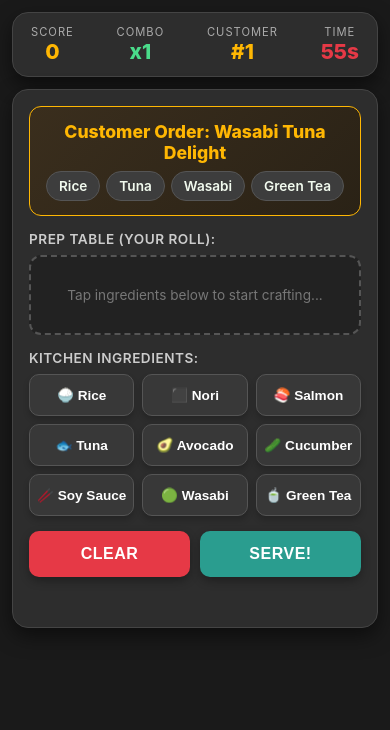
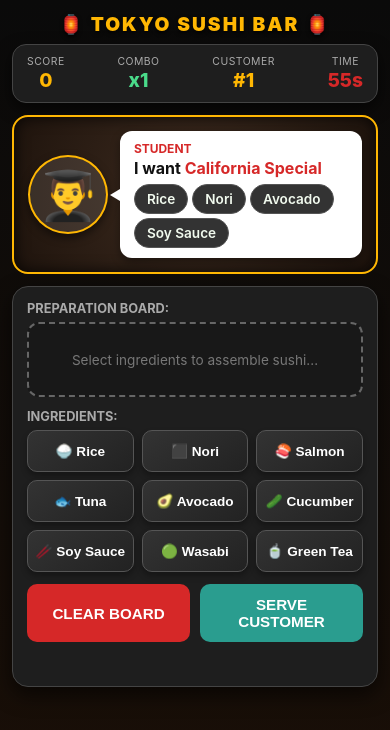
Before and after one commit to dayimert61-jpg/sushi-craft-game, a plain HTML site: page index.html in a window 390 px wide. Drawn offline with Linux system fonts and the light colour scheme; some packages are replaced by stand-ins of ours.

Commit message:
Revise title and styles for restaurant theme
Updated the title and various styles in index.html to enhance the restaurant theme and improve visual presentation.

```diff
--- a/index.html
+++ b/index.html
@@ -1,19 +1,20 @@
- <!DOCTYPE html>
+<!DOCTYPE html>
 <html lang="en">
 <head>
     <meta charset="UTF-8">
     <meta name="viewport" content="width=device-width, initial-scale=1.0, maximum-scale=1.0, user-scalable=no">
-    <title>Sushi Craft Pro - Japanese Gourmet Kitchen</title>
+    <title>Sushi Craft Pro - Restaurant Experience</title>
     <script src="cordova.js"></script>
     <style>
         :root {
-            --bg-color: #1a1a1a;
-            --card-bg: #2d2d2d;
+            --bg-color: #121212;
+            --counter-wood: #2b1d0c;
+            --card-bg: #1e1e1e;
             --accent-gold: #ffb703;
-            --primary-red: #e63946;
+            --primary-red: #d62828;
             --success-green: #2a9d8f;
             --text-light: #f1faee;
-            --chip-bg: #3d3d3d;
+            --chip-bg: #333333;
         }
 
         * {
@@ -23,7 +24,7 @@
 
         body {
             font-family: -apple-system, BlinkMacSystemFont, "Segoe UI", Roboto, Helvetica, Arial, sans-serif;
-            background-color: var(--bg-color);
+            background: linear-gradient(180deg, #0a0a0a 0%, #1a0f07 100%);
             color: var(--text-light);
             margin: 0;
             padding: 12px;
@@ -34,84 +35,121 @@
             min-height: 100vh;
         }
 
-        .header {
+        .restaurant-header {
+            width: 100%;
+            max-width: 480px;
+            text-align: center;
+            margin-bottom: 8px;
+        }
+
+        .restaurant-title {
+            font-size: 1.2rem;
+            font-weight: 900;
+            color: var(--accent-gold);
+            letter-spacing: 2px;
+            text-transform: uppercase;
+            text-shadow: 0 2px 4px rgba(0,0,0,0.8);
+        }
+
+        .header-stats {
             width: 100%;
             max-width: 480px;
             background-color: var(--card-bg);
             border: 1px solid #444;
-            border-radius: 16px;
-            padding: 12px 18px;
-            box-shadow: 0 8px 20px rgba(0,0,0,0.5);
+            border-radius: 14px;
+            padding: 10px 14px;
+            box-shadow: 0 6px 16px rgba(0,0,0,0.6);
             display: flex;
             justify-content: space-between;
             align-items: center;
             margin-bottom: 12px;
         }
 
-        .stat-box {
-            text-align: center;
+        .stat-box { text-align: center; }
+        .stat-label { font-size: 0.65rem; color: #aaa; text-transform: uppercase; letter-spacing: 0.5px; }
+        .stat-value { font-size: 1.2rem; font-weight: 800; color: var(--accent-gold); }
+
+        /* Character & Ambience Section */
+        .character-zone {
+            width: 100%;
+            max-width: 480px;
+            background: radial-gradient(circle, #3d2b1f 0%, #1f140d 100%);
+            border: 2px solid var(--accent-gold);
+            border-radius: 16px;
+            padding: 14px;
+            margin-bottom: 12px;
+            display: flex;
+            align-items: center;
+            gap: 12px;
+            box-shadow: inset 0 0 15px rgba(0,0,0,0.8);
+            position: relative;
         }
 
-        .stat-label {
-            font-size: 0.7rem;
-            color: #aaa;
-            text-transform: uppercase;
-            letter-spacing: 1px;
+        .customer-avatar {
+            font-size: 3rem;
+            background: rgba(255,255,255,0.1);
+            padding: 8px;
+            border-radius: 50%;
+            border: 2px solid var(--accent-gold);
+            box-shadow: 0 4px 8px rgba(0,0,0,0.5);
         }
 
-        .stat-value {
-            font-size: 1.3rem;
-            font-weight: 800;
-            color: var(--accent-gold);
+        .speech-bubble {
+            flex: 1;
+            background: #ffffff;
+            color: #222;
+            padding: 10px 14px;
+            border-radius: 12px;
+            position: relative;
+            font-weight: 700;
+            box-shadow: 0 4px 10px rgba(0,0,0,0.4);
         }
 
+        .speech-bubble::before {
+            content: '';
+            position: absolute;
+            left: -10px;
+            top: 50%;
+            transform: translateY(-50%);
+            border-width: 6px 10px 6px 0;
+            border-style: solid;
+            border-color: transparent #ffffff transparent transparent;
+        }
+
+        .customer-name {
+            font-size: 0.75rem;
+            color: #d62828;
+            text-transform: uppercase;
+            margin-bottom: 2px;
+        }
+
+        .sushi-order-name {
+            font-size: 1rem;
+            color: #111;
+        }
+
+        /* Cooking Table & Ingredients */
         .game-card {
             width: 100%;
             max-width: 480px;
             background: var(--card-bg);
             border: 1px solid #444;
             border-radius: 16px;
-            padding: 16px;
-            box-shadow: 0 8px 20px rgba(0,0,0,0.5);
-            margin-bottom: 12px;
-        }
-
-        .order-section {
-            background: linear-gradient(135deg, #3a2e1d, #2a2216);
-            border: 1px solid var(--accent-gold);
             padding: 14px;
-            border-radius: 12px;
-            margin-bottom: 15px;
-            text-align: center;
-            position: relative;
-        }
-
-        .order-title {
-            font-weight: 800;
-            font-size: 1.1rem;
-            color: var(--accent-gold);
-            margin-bottom: 4px;
-        }
-
-        .ingredients-needed {
-            display: flex;
-            justify-content: center;
-            gap: 6px;
-            margin-top: 8px;
-            flex-wrap: wrap;
+            box-shadow: 0 8px 20px rgba(0,0,0,0.6);
         }
 
         .plate-area {
-            min-height: 80px;
-            border: 2px dashed #555;
+            min-height: 75px;
+            border: 2px dashed #666;
             border-radius: 12px;
             display: flex;
             align-items: center;
             justify-content: center;
             gap: 6px;
-            padding: 10px;
-            margin-bottom: 15px;
-            background-color: #222;
+            padding: 8px;
+            margin-bottom: 12px;
+            background-color: #181818;
             flex-wrap: wrap;
         }
 
@@ -123,29 +161,17 @@
             border-radius: 20px;
             font-size: 0.85rem;
             font-weight: 600;
-            display: flex;
-            align-items: center;
-            gap: 4px;
-        }
-
-        .grid-title {
-            font-size: 0.85rem;
-            color: #ccc;
-            margin-bottom: 8px;
-            font-weight: 600;
-            text-transform: uppercase;
-            letter-spacing: 0.5px;
         }
 
         .grid-ingredients {
             display: grid;
             grid-template-columns: repeat(3, 1fr);
             gap: 8px;
-            margin-bottom: 15px;
+            margin-bottom: 12px;
         }
 
         .btn-ingredient {
-            background: #383838;
+            background: linear-gradient(145deg, #333333, #222222);
             color: #fff;
             border: 1px solid #555;
             padding: 12px 4px;
@@ -153,48 +179,34 @@
             cursor: pointer;
             font-weight: 600;
             font-size: 0.85rem;
-            box-shadow: 0 4px 6px rgba(0,0,0,0.2);
-            transition: all 0.1s;
+            box-shadow: 0 4px 6px rgba(0,0,0,0.3);
+            transition: transform 0.1s;
         }
 
-        .btn-ingredient:active {
-            transform: scale(0.95);
-            background-color: #555;
-        }
+        .btn-ingredient:active { transform: scale(0.94); }
 
-        .action-buttons {
-            display: flex;
-            gap: 10px;
-        }
-
+        .action-buttons { display: flex; gap: 10px; }
         .btn-action {
             flex: 1;
-            padding: 14px;
+            padding: 12px;
             border: none;
             border-radius: 10px;
             font-weight: 800;
-            font-size: 1rem;
+            font-size: 0.95rem;
             cursor: pointer;
             color: white;
             text-transform: uppercase;
-            letter-spacing: 0.5px;
-            box-shadow: 0 4px 10px rgba(0,0,0,0.3);
         }
 
         .btn-serve { background-color: var(--success-green); }
         .btn-clear { background-color: var(--primary-red); }
 
-        .btn-action:active {
-            opacity: 0.85;
-            transform: scale(0.98);
-        }
-
         .message-box {
             text-align: center;
             font-weight: 800;
-            height: 24px;
-            margin-top: 10px;
-            font-size: 1rem;
+            height: 22px;
+            margin-top: 8px;
+            font-size: 0.95rem;
         }
 
         .success { color: #4adb8a; }
@@ -203,7 +215,11 @@
 </head>
 <body>
 
-    <div class="header">
+    <div class="restaurant-header">
+        <div class="restaurant-title">🏮 TOKYO SUSHI BAR 🏮</div>
+    </div>
+
+    <div class="header-stats">
         <div class="stat-box">
             <div class="stat-label">Score</div>
             <div class="stat-value" id="score">0</div>
@@ -222,18 +238,23 @@
         </div>
     </div>
 
+    <!-- Character Ambience & Order Bubble -->
+    <div class="character-zone">
+        <div class="customer-avatar" id="customer-avatar">👨‍💼</div>
+        <div class="speech-bubble">
+            <div class="customer-name" id="customer-type">Business Man</div>
+            <div class="sushi-order-name">I want <strong id="target-sushi-name" style="color:#d62828;">Loading...</strong></div>
+            <div id="target-ingredients" style="margin-top: 6px; display:flex; gap:4px; flex-wrap:wrap;"></div>
+        </div>
+    </div>
+
     <div class="game-card">
-        <div class="order-section">
-            <div class="order-title">Customer Order: <span id="target-sushi-name">Loading...</span></div>
-            <div class="ingredients-needed" id="target-ingredients"></div>
+        <div style="font-size: 0.8rem; color: #aaa; margin-bottom: 6px; font-weight:700;">PREPARATION BOARD:</div>
+        <div class="plate-area" id="plate">
+            <span style="color: #777; font-size: 0.85rem;">Select ingredients to assemble sushi...</span>
         </div>
 
-        <div class="grid-title">Prep Table (Your Roll):</div>
-        <div class="plate-area" id="plate">
-            <span style="color: #777; font-size: 0.85rem;" id="empty-msg">Tap ingredients below to start crafting...</span>
-        </div>
-
-        <div class="grid-title">Kitchen Ingredients:</div>
+        <div style="font-size: 0.8rem; color: #aaa; margin-bottom: 6px; font-weight:700;">INGREDIENTS:</div>
         <div class="grid-ingredients">
             <button class="btn-ingredient" onclick="addIngredient('Rice')">🍚 Rice</button>
             <button class="btn-ingredient" onclick="addIngredient('Nori')">⬛ Nori</button>
@@ -247,26 +268,33 @@
         </div>
 
         <div class="action-buttons">
-            <button class="btn-action btn-clear" onclick="clearPlate()">Clear</button>
-            <button class="btn-action btn-serve" onclick="serveOrder()">Serve!</button>
+            <button class="btn-action btn-clear" onclick="clearPlate()">Clear Board</button>
+            <button class="btn-action btn-serve" onclick="serveOrder()">Serve Customer</button>
         </div>
 
         <div class="message-box" id="message"></div>
     </div>
 
     <script>
+        const customers = [
+            { type: "Business Man", avatar: "👨‍💼" },
+            { type: "Artist", avatar: "👩‍🎨" },
+            { type: "Food Critic", avatar: "🧑‍🍳" },
+            { type: "Student", avatar: "👨‍🎓" },
+            { type: "Ninja", avatar: "🥷" }
+        ];
+
         const recipes = [
             { name: "Salmon Nigiri Set", ingredients: ["Rice", "Salmon", "Soy Sauce"] },
-            { name: "Tuna Spicy Roll", ingredients: ["Rice", "Nori", "Tuna", "Wasabi"] },
+            { name: "Spicy Tuna Roll", ingredients: ["Rice", "Nori", "Tuna", "Wasabi"] },
             { name: "California Special", ingredients: ["Rice", "Nori", "Avocado", "Soy Sauce"] },
             { name: "Veggie Fresh Roll", ingredients: ["Rice", "Nori", "Avocado", "Cucumber"] },
-            { name: "Supreme Combo", ingredients: ["Rice", "Nori", "Salmon", "Avocado", "Green Tea"] },
-            { name: "Wasabi Tuna Delight", ingredients: ["Rice", "Tuna", "Wasabi", "Green Tea"] },
-            { name: "Classic Salmon Roll", ingredients: ["Rice", "Nori", "Salmon"] },
-            { name: "Chef's Tasting Plate", ingredients: ["Rice", "Salmon", "Tuna", "Soy Sauce", "Wasabi"] }
+            { name: "Supreme Gourmet", ingredients: ["Rice", "Nori", "Salmon", "Avocado", "Green Tea"] },
+            { name: "Tuna Wasabi Delight", ingredients: ["Rice", "Tuna", "Wasabi", "Green Tea"] }
         ];
 
         let currentRecipe = {};
+        let currentCustomer = {};
         let currentPlate = [];
         let score = 0;
         let combo = 1;
@@ -290,15 +318,19 @@
                 document.getElementById('timer').innerText = timeLeft + "s";
                 if(timeLeft <= 0) {
                     clearInterval(timerInterval);
-                    alert("⏰ Time's Up Master Chef!\nFinal Score: " + score + " Pts\nTotal Customers Served: " + (customerCount - 1));
+                    alert("⏰ Time's Up Chef!\nFinal Score: " + score + " Pts\nTotal Customers Served: " + (customerCount - 1));
                     startGame();
                 }
             }, 1000);
         }
 
         function nextOrder() {
-            const randomIndex = Math.floor(Math.random() * recipes.length);
-            currentRecipe = recipes[randomIndex];
+            // Pick Random Customer & Recipe
+            currentCustomer = customers[Math.floor(Math.random() * customers.length)];
+            currentRecipe = recipes[Math.floor(Math.random() * recipes.length)];
+
+            document.getElementById('customer-avatar').innerText = currentCustomer.avatar;
+            document.getElementById('customer-type').innerText = currentCustomer.type;
             document.getElementById('target-sushi-name').innerText = currentRecipe.name;
 
             const targetDiv = document.getElementById('target-ingredients');
@@ -326,7 +358,7 @@
             const plateDiv = document.getElementById('plate');
             plateDiv.innerHTML = '';
             if(currentPlate.length === 0) {
-                plateDiv.innerHTML = '<span style="color: #777; font-size: 0.85rem;">Tap ingredients below to start crafting...</span>';
+                plateDiv.innerHTML = '<span style="color: #777; font-size: 0.85rem;">Select ingredients to assemble sushi...</span>';
                 return;
             }
             currentPlate.forEach(ing => {
@@ -347,7 +379,7 @@
                 score += pointsEarned;
                 combo++;
                 msgBox.className = "message-box success";
-                msgBox.innerText = "+" + pointsEarned + " Pts! Perfect Combo x" + combo + "!";
+                msgBox.innerText = "+" + pointsEarned + " Pts! Perfect Meal Served!";
                 customerCount++;
                 document.getElementById('score').innerText = score;
                 document.getElementById('combo').innerText = "x" + combo;
@@ -360,7 +392,7 @@
                 score = Math.max(0, score - 5);
                 combo = 1;
                 msgBox.className = "message-box error";
-                msgBox.innerText = "-5 Pts! Order Mistake!";
+                msgBox.innerText = "-5 Pts! Wrong Recipe!";
                 document.getElementById('score').innerText = score;
                 document.getElementById('combo').innerText = "x" + combo;
             }
```
